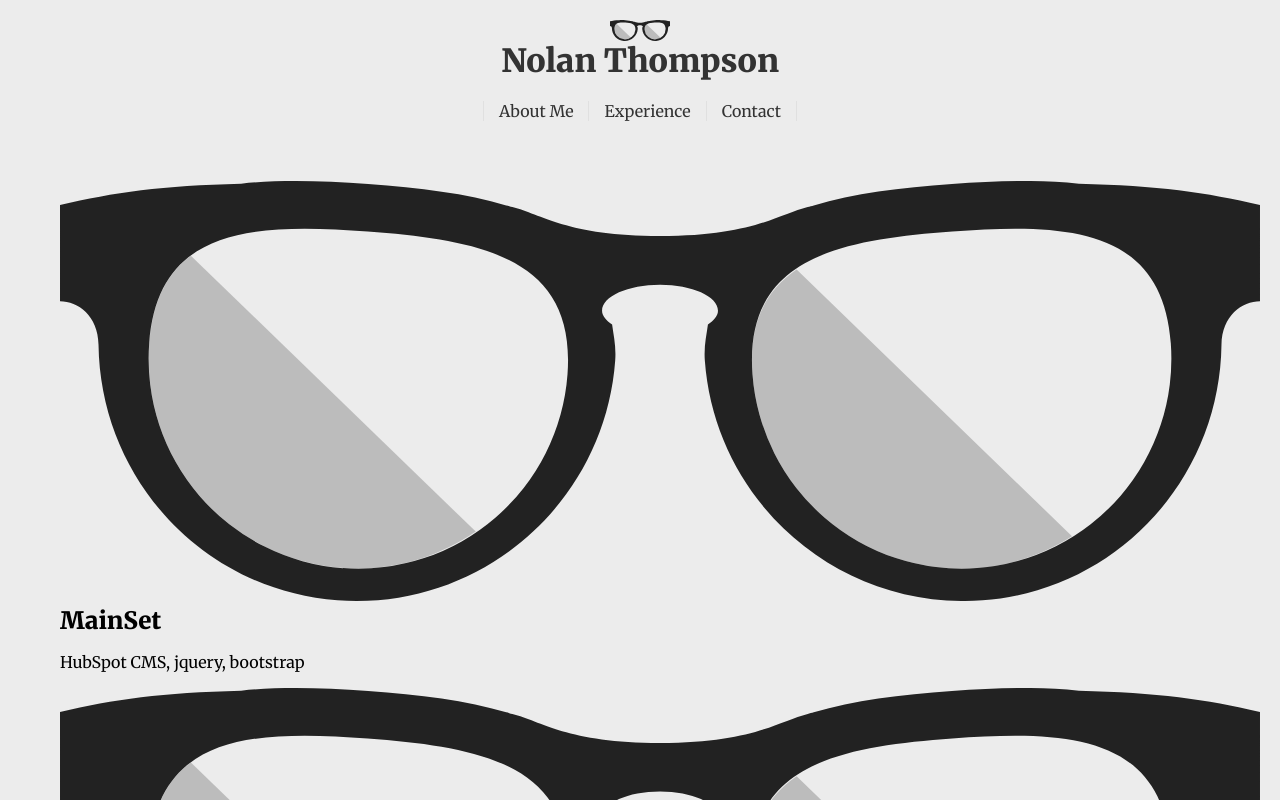
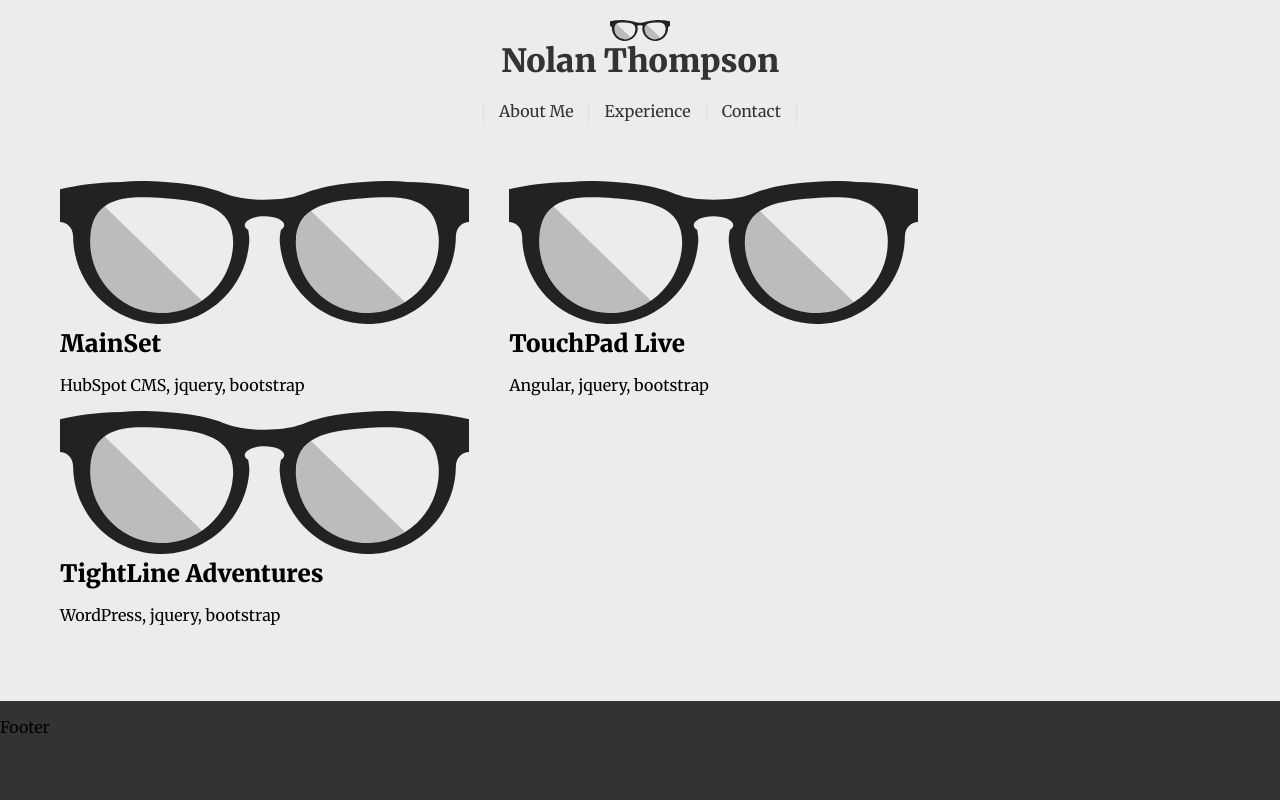
Before and after one commit to r3dscar3/React-Portfolio, a React app: page / in a window 1280 px wide. Shown: the top 800 px of the page. Built offline with nearby package versions, Linux system fonts and the light colour scheme.

Commit message:
home styles

```diff
--- a/src/views/pages/home/styles.scss
+++ b/src/views/pages/home/styles.scss
@@ -3,7 +3,7 @@
 .home-page {
 		width: 100%;
 		display: flex;
-		flex-direction: column;
+		flex-wrap: wrap;
 		padding: 20px;
 
 		.project {
```
